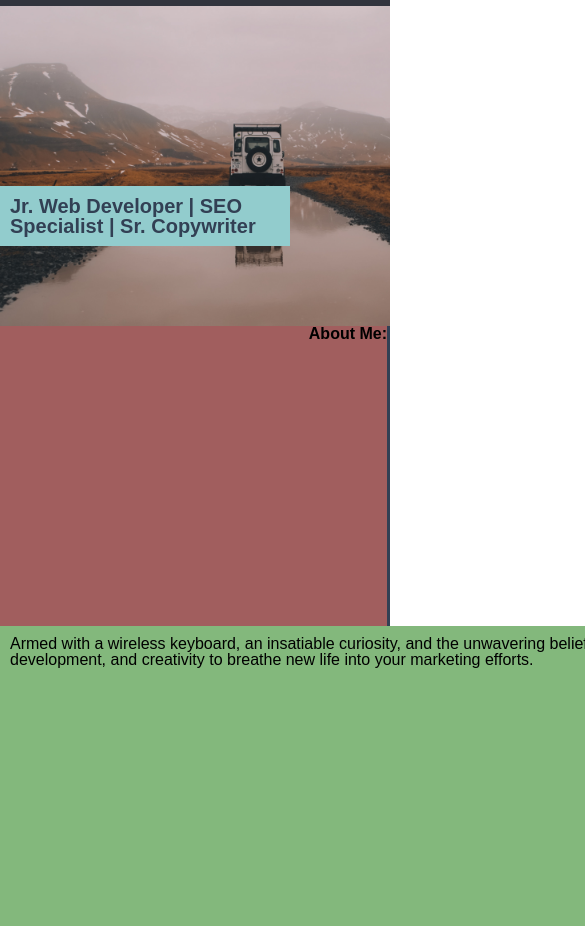
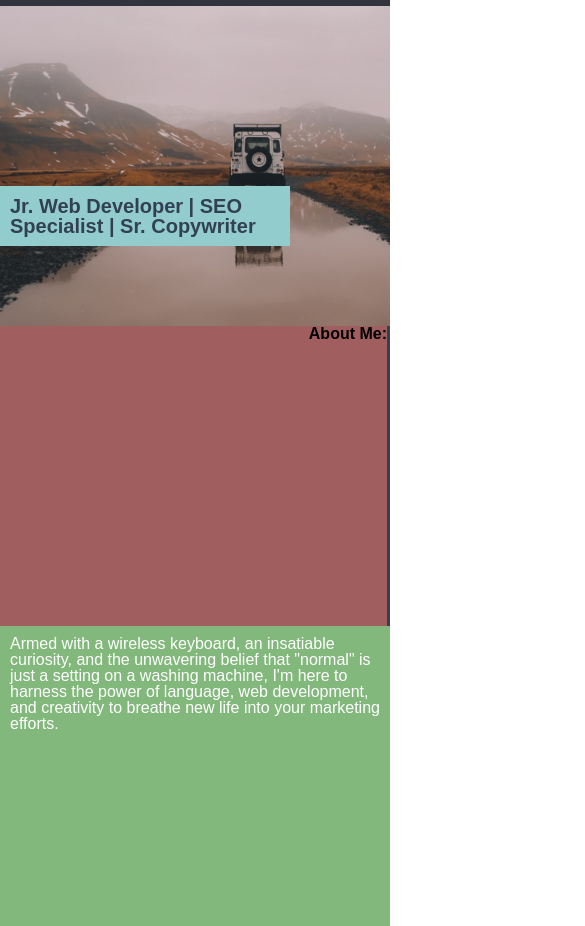
Before and after one commit to Jerbert16/jeff-erbert-porfolio-home-page-week-2, a plain HTML site: page index.html in a window 390 px wide. Shown: the part 143-1069 px from the top of the page, 585 px wide, since content can reach past the window. Drawn offline with Linux system fonts and the light colour scheme.

Commit message:
made P wrap in mobile view

```diff
--- a/Assets/style.css
+++ b/Assets/style.css
@@ -84,11 +84,13 @@ aside {
     height: 300px;
 }
 
-section p{
-    display: flex;
-    flex-wrap: wrap;
+p {
+    color: white;
+}
+
+section {
     background-color: rgb(131, 184, 124);
-    width: 1400px;
+    width: 1300px;
     height: 300px;
     padding: 10px;
 
```
